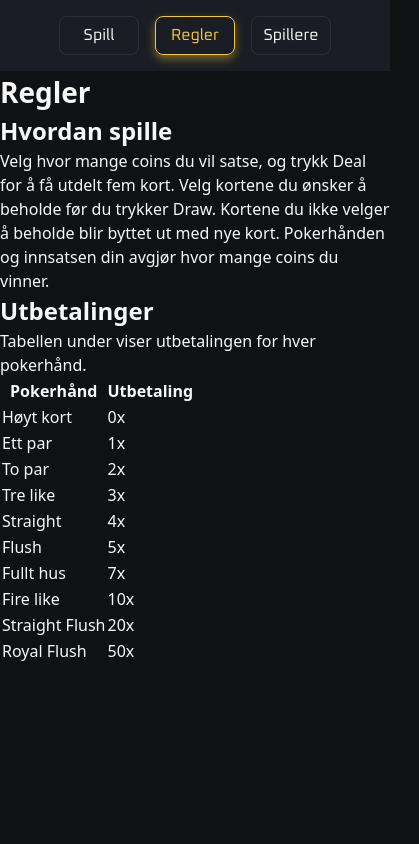
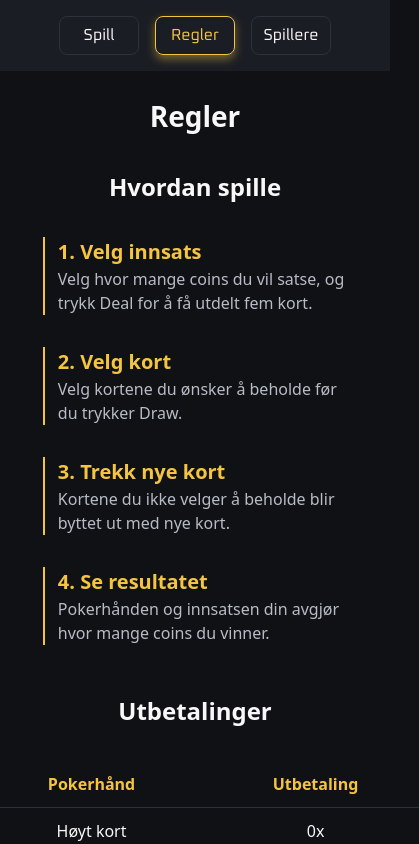
Before and after one commit to Adrianbp123/video-poker, a React (Vite) app: page /rules in a window 390 px wide. Shown: the top 844 px of the page, 419 px wide, since content can reach past the window. Built offline with nearby package versions, Linux system fonts and the light colour scheme.

Commit message:
Stylet RulesPage og gjort den mer responsiv

```diff
--- /dev/null
+++ b/src/components/PayoutTable/PayoutTable.css
@@ -0,0 +1,25 @@
+.payout-table {
+    border-collapse: collapse;
+    width: 28rem;
+    align-self: center;
+    margin-bottom: 2rem;
+}
+
+
+.payout-table th,
+.payout-table td {
+    padding: 0.7rem;
+    text-align: center;
+    border-bottom: 1px solid var(--secondary-color);
+}
+
+.payout-table th {
+    color: var(--accent-color);
+}
+
+
+@media (min-width: 768px) {
+    .payout-table {
+        width: 38rem;
+    }
+}
--- a/src/components/PayoutTable/PayoutTable.tsx
+++ b/src/components/PayoutTable/PayoutTable.tsx
@@ -1,11 +1,12 @@
 import { payouts } from "../../game/payouts";
+import "./PayoutTable.css"
 
 
 /* Viser en tabell med pokerhender og hvor mye hver hånd betaler */
 export default function PayoutTable() {
 
     return (
-        <table>
+        <table className="payout-table">
             <thead>
                 <tr>
                     <th>Pokerhånd</th>
--- /dev/null
+++ b/src/pages/RulesPage.css
@@ -0,0 +1,59 @@
+.rules-page {
+    display: flex;
+    flex-direction: column;
+    align-items: center;
+
+    gap: 2rem;
+
+    margin-top: 1.5rem;
+}
+
+
+.rules-section {
+    width: 19rem;
+
+    display: flex;
+    flex-direction: column;
+    gap: 1.5rem;
+
+    h2 {
+        margin-bottom: 0.5rem;
+        display: flex;
+        justify-content: center;
+    }
+}
+
+.rule-steps {
+    display: flex;
+    flex-direction: column;
+    gap: 2rem;
+    margin-bottom: 1rem;
+}
+
+.rule-step {
+
+
+    border-left: 2px solid var(--accent-color);
+    padding-left: 0.8rem;
+
+    h3 {
+        color: var(--accent-color);
+    }
+
+    p {
+        color: var(--muted-text);
+    }
+}
+
+
+
+@media (min-width: 768px) {
+
+    .rules-section {
+        width: 40rem;
+    }
+
+    .rule-steps {
+        gap: 3rem;
+    }
+}
--- a/src/pages/RulesPage.tsx
+++ b/src/pages/RulesPage.tsx
@@ -1,27 +1,41 @@
 import PayoutTable from "../components/PayoutTable/PayoutTable";
+import "./RulesPage.css";
 
 
 /* Viser spillregler og oversikt over utbetalinger */
 export default function RulesPage() {
     return (
-        <main>
+        <main className="rules-page">
             <h1>Regler</h1>
 
-            <section>
+            <section className="rules-section">
                 <h2>Hvordan spille</h2>
-                <p>
-                    Velg hvor mange coins du vil satse, og trykk Deal for å få utdelt fem kort.
-                    Velg kortene du ønsker å beholde før du trykker Draw.
-                    Kortene du ikke velger å beholde blir byttet ut med nye kort.
-                    Pokerhånden og innsatsen din avgjør hvor mange coins du vinner.
-                </p>
+            <div className="rule-steps">
+                <div className="rule-step">
+                    <h3>1. Velg innsats</h3>
+                <p>Velg hvor mange coins du vil satse, og trykk Deal for å få utdelt fem kort.</p>
+                </div>
+
+                <div className="rule-step">
+                    <h3>2. Velg kort</h3>
+                <p>Velg kortene du ønsker å beholde før du trykker Draw.</p>
+                </div>
+
+                 <div className="rule-step">
+                    <h3>3. Trekk nye kort</h3>
+                <p>Kortene du ikke velger å beholde blir byttet ut med nye kort.</p>
+                </div>
+
+                 <div className="rule-step">
+                    <h3>4. Se resultatet</h3>
+                <p>Pokerhånden og innsatsen din avgjør hvor mange coins du vinner.</p>
+                </div>
+
+                </div>
             </section>
 
-            <section>
+            <section className="rules-section">
                 <h2>Utbetalinger</h2>
-                <p>
-                    Tabellen under viser utbetalingen for hver pokerhånd.
-                </p>
                 <PayoutTable />
             </section>
 
```
